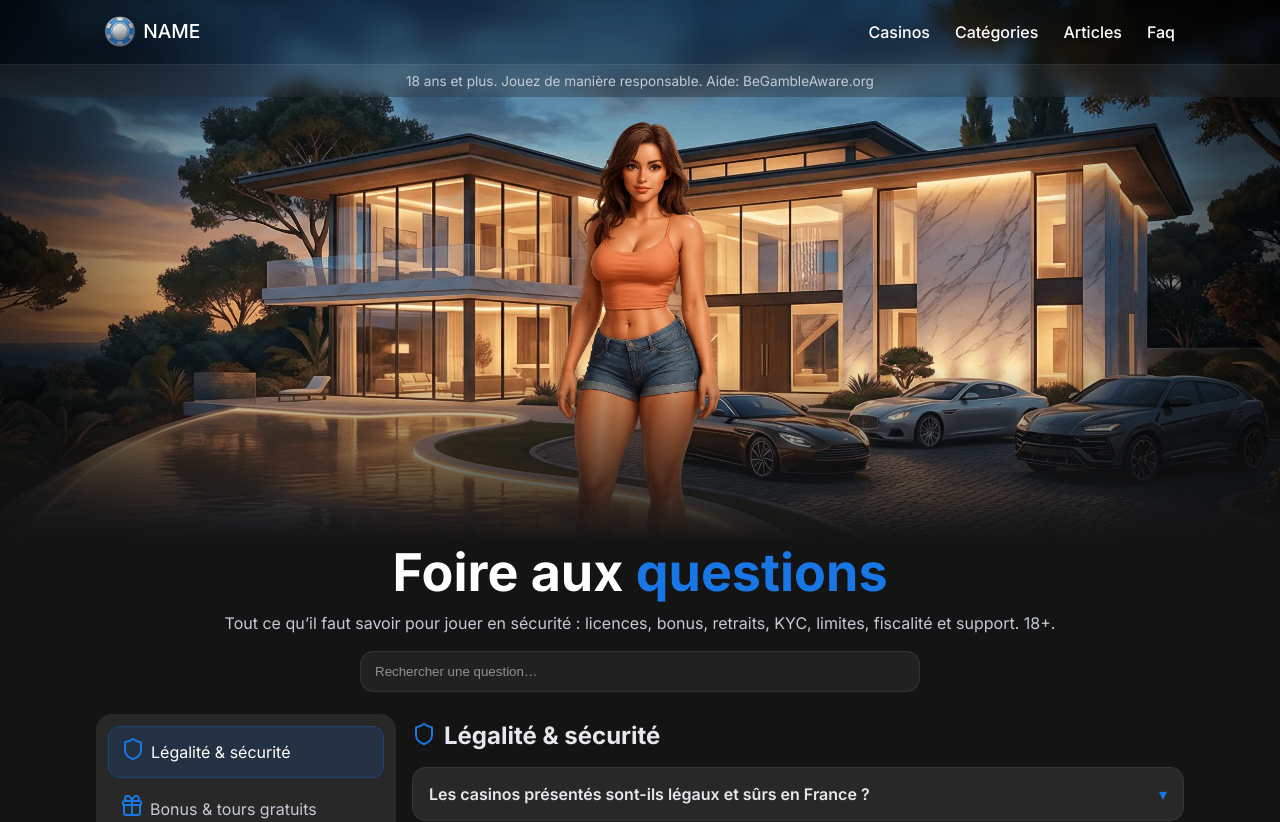
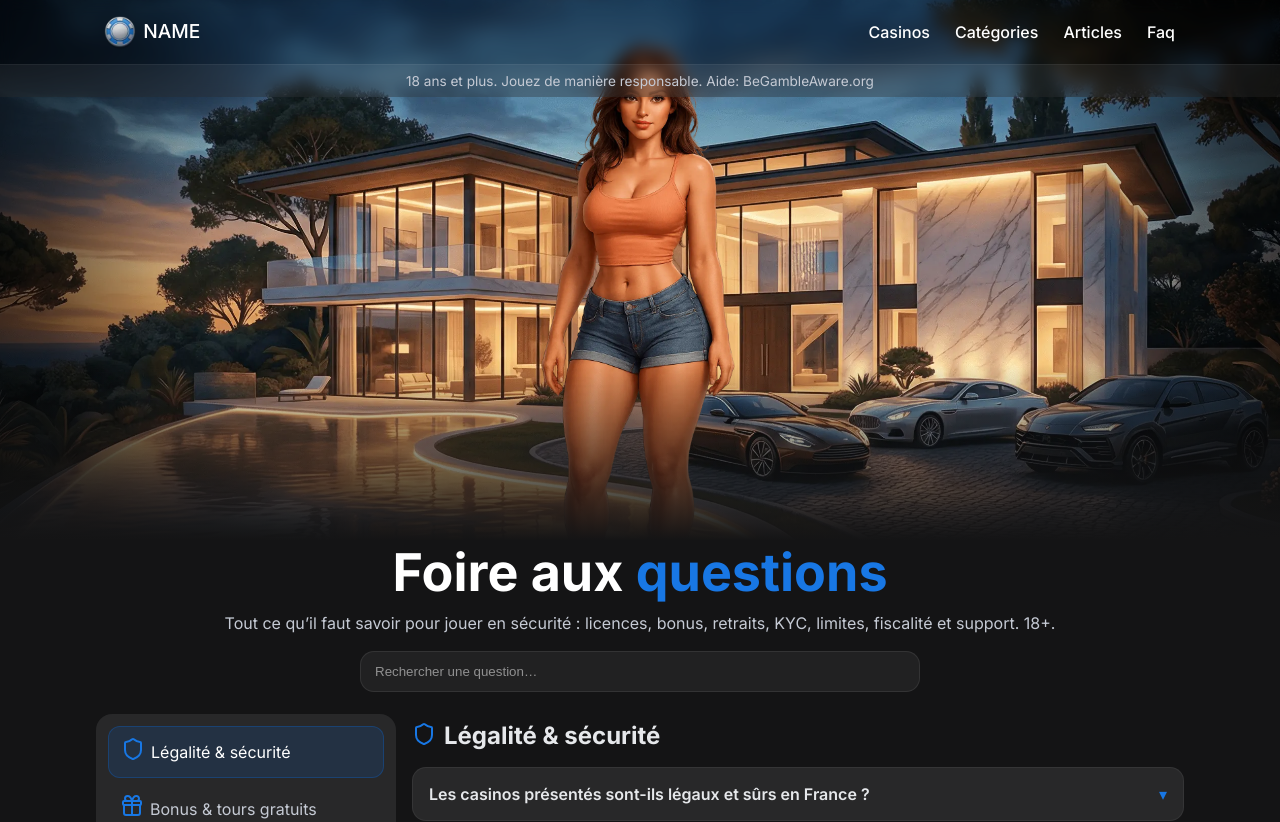
Before and after one commit to loppy33/casino-ref, a Next.js app: page /faq in a window 1280 px wide. Shown: the top 822 px of the page. Built offline with nearby package versions, Linux system fonts and the light colour scheme; no server answers.

Commit message:
edit character sizes

```diff
--- a/app/styles/components/bgs.sass
+++ b/app/styles/components/bgs.sass
@@ -25,9 +25,16 @@
             left: 50%
             transform: translateX(-50%)
             bottom: 0
-            height: 55vh
-            width: 100%
+            // height: 55vh
+            // width: 100%
+            // // 345px, 517px
+            height: 517px
+            width: 345px
             pointer-events: none
+
+            @media ( max-width: 800px )
+                height: 300px
+                width: 200px
 
         .elements-orbit
             position: absolute
--- a/components/Bg.tsx
+++ b/components/Bg.tsx
@@ -65,9 +65,9 @@ export default function Bg() {
                             priority
                             fill
                             placeholder="blur"
-                            // sizes="(max-width: 768px) 345px, 517px"
-                            // quality={40}
-                            style={{ objectFit: "contain" }}
+                            sizes="(max-width: 768px) 345px, 517px"
+                            quality={90}
+                            style={{ objectFit: "cover" }}
                         />
                     </motion.div>
                 </div>
```
